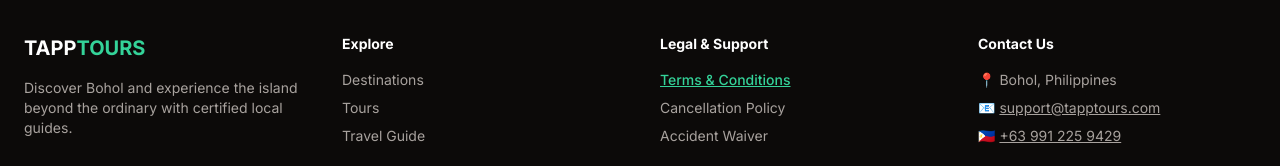
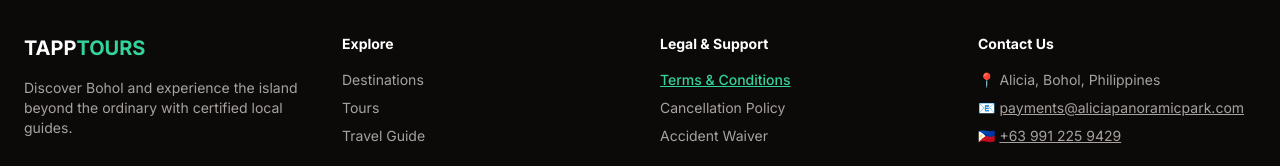
Before and after one commit to tutor21/alicia-booking-app, a website: page public/index.html in a window 1280 px wide. Shown: the part 3398-3564 px from the top of the page. Drawn offline with nearby package versions, Linux system fonts and the light colour scheme.

Commit message:
Update homepage with latest Canvas edits

```diff
--- a/public/index.html
+++ b/public/index.html
@@ -300,8 +300,8 @@
         <div>
             <h4 class="text-white font-bold text-sm mb-4">Contact Us</h4>
             <ul class="space-y-2 text-sm">
-                <li>📍 Bohol, Philippines</li>
-                <li>📧 <a href="mailto:support@tapptours.com" class="hover:text-white underline">support@tapptours.com</a></li>
+                <li>📍 Alicia, Bohol, Philippines</li>
+                <li>📧 <a href="mailto:payments@aliciapanoramicpark.com" class="hover:text-white underline">payments@aliciapanoramicpark.com</a></li>
                 <li>🇵🇭 <a href="tel:+639912259429" class="hover:text-white underline">+63 991 225 9429</a></li>
             </ul>
         </div>
```
